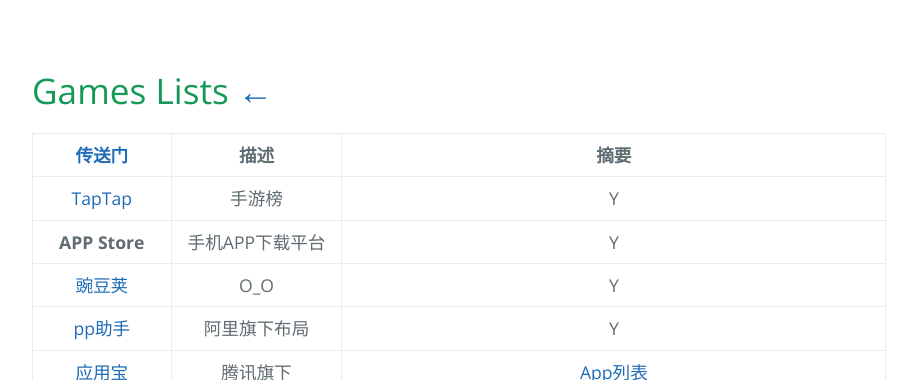
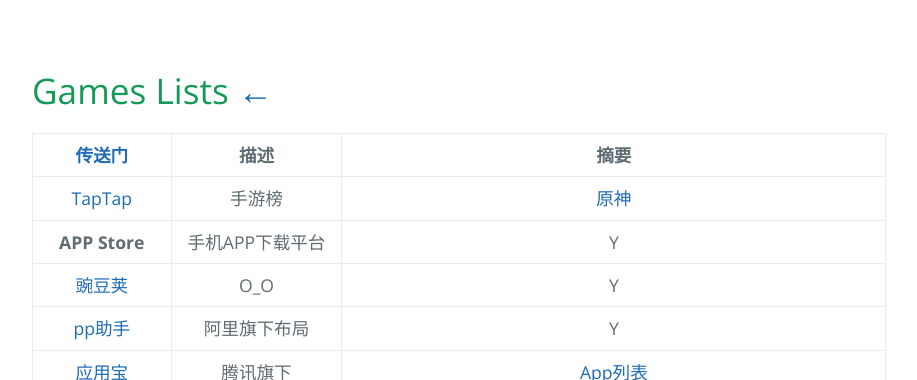
Before and after one commit to AmbroseRen/test, a Jekyll site: the page built from Art/Games/index.md, in a window 1280 px wide. Shown: the top 380 px of the page, without its empty margins (128-1045 px from the left). Built offline with Jekyll 4.4.1, drawn with Linux system fonts in a browser that asks for light colours; nearby versions of some CDN libraries; our own code applies the rules of GitHub Pages for plain Markdown files; library files that are not in the unit come from our copies; the repository's description, which GitHub fills in, is left out.

Commit message:
Update index.md

```diff
--- a/Art/Games/index.md
+++ b/Art/Games/index.md
@@ -25,7 +25,7 @@
 
 | [传送门](../../navigation.md#games) | 描述 | 摘要 |
 |:---:|:---:|:---:|
-| [TapTap](https://www.taptap.com/top/played) | 手游榜 | Y |
+| [TapTap](https://www.taptap.com/top/played) | 手游榜 | [原神](https://ys.mihoyo.com/main/) |
 | __APP Store__ | 手机APP下载平台 | Y |
 | [豌豆荚](https://www.wandoujia.com/) | O_O | Y |
 | [pp助手](https://www.pp.cn/) | 阿里旗下布局 | Y |
```
